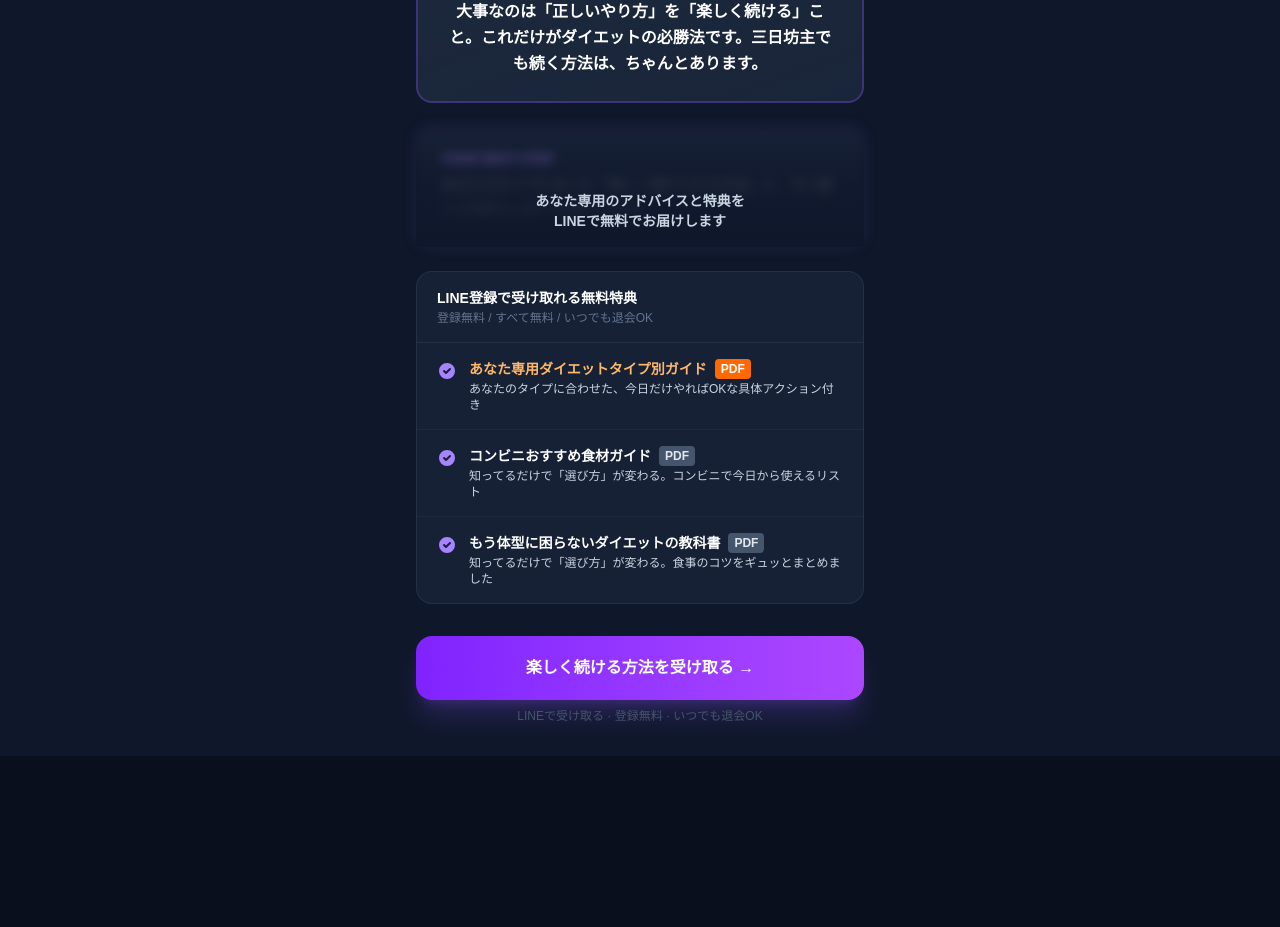
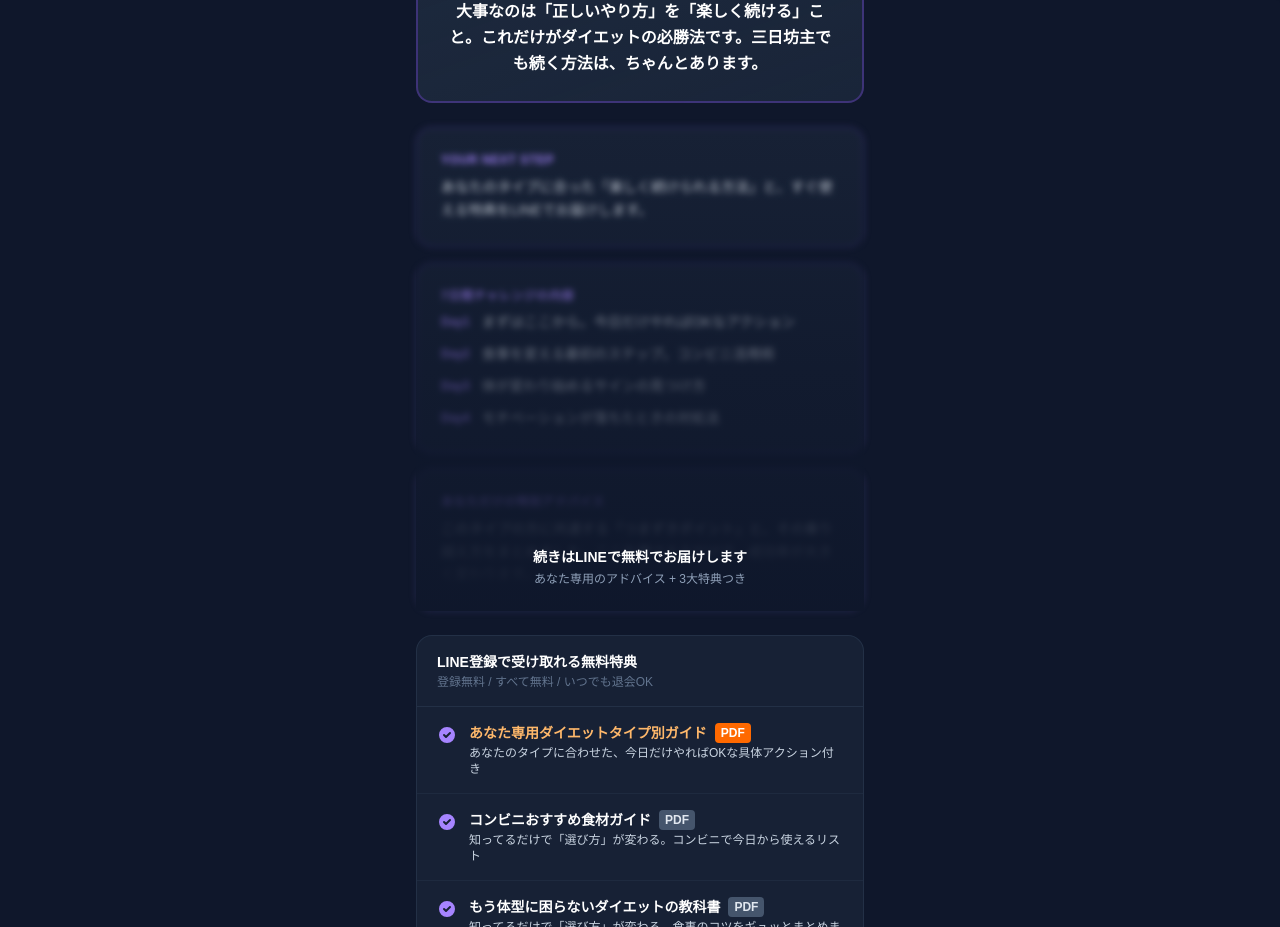
Before and after one commit to TomoRevo/pojipoji-bodymake, a Next.js app: page /pojipoji-bodymake/result/first_step in a window 1280 px wide. Shown: the part 858-1785 px from the top of the page. Before the commit the page ends 1614 px from the top, so only its background shows below. Built offline with nearby package versions, Linux system fonts and the light colour scheme; no server answers.

Commit message:
ぼかしエリア拡大(3カード)+blur弱め(3px)で読めそうで読めない感

```diff
--- a/src/app/result/[type]/page.tsx
+++ b/src/app/result/[type]/page.tsx
@@ -162,18 +162,54 @@
           <p className="text-white font-bold leading-relaxed text-base">{body[2]}</p>
         </div>
 
-        {/* ぼかしエリア：body[3] */}
+        {/* ぼかしエリア：ボリューム感を出す + 読めそうで読めない blur */}
         <div className="relative">
-          <div className="blur-[6px] select-none pointer-events-none" aria-hidden="true">
-            <div className={`bg-slate-800/60 border ${accent.border} rounded-2xl p-6`}>
+          <div className="blur-[3px] select-none pointer-events-none" aria-hidden="true">
+            {/* body[3] カード */}
+            <div className={`bg-slate-800/60 border ${accent.border} rounded-2xl p-6 mb-4`}>
               <p className={`text-xs font-bold ${accent.text} mb-2 tracking-wider`}>YOUR NEXT STEP</p>
               <p className="text-slate-200 leading-relaxed text-sm">{body[3]}</p>
             </div>
+
+            {/* ダミー追加コンテンツ（ボリューム感） */}
+            <div className={`bg-slate-800/60 border ${accent.border} rounded-2xl p-6 mb-4`}>
+              <p className={`text-xs font-bold ${accent.text} mb-2 tracking-wider`}>7日間チャレンジの内容</p>
+              <div className="flex flex-col gap-3">
+                <div className="flex items-center gap-3">
+                  <span className={`text-xs font-black ${accent.text}`}>Day1</span>
+                  <p className="text-slate-200 text-sm">まずはここから。今日だけやればOKなアクション</p>
+                </div>
+                <div className="flex items-center gap-3">
+                  <span className={`text-xs font-black ${accent.text}`}>Day2</span>
+                  <p className="text-slate-200 text-sm">食事を変える最初のステップ。コンビニ活用術</p>
+                </div>
+                <div className="flex items-center gap-3">
+                  <span className={`text-xs font-black ${accent.text}`}>Day3</span>
+                  <p className="text-slate-200 text-sm">体が変わり始めるサインの見つけ方</p>
+                </div>
+                <div className="flex items-center gap-3">
+                  <span className={`text-xs font-black ${accent.text}`}>Day4</span>
+                  <p className="text-slate-200 text-sm">モチベーションが落ちたときの対処法</p>
+                </div>
+              </div>
+            </div>
+
+            <div className={`bg-slate-800/60 border ${accent.border} rounded-2xl p-6`}>
+              <p className={`text-xs font-bold ${accent.text} mb-2 tracking-wider`}>あなただけの特別アドバイス</p>
+              <p className="text-slate-200 leading-relaxed text-sm">このタイプの方に共通する「つまずきポイント」と、その乗り越え方をまとめました。ここを押さえるだけで、成功率が大きく変わります。</p>
+            </div>
           </div>
-          <div className="absolute inset-0 bg-gradient-to-b from-slate-900/0 via-slate-900/80 to-slate-900 flex items-end justify-center pb-4">
-            <p className="text-slate-300 text-sm font-bold text-center">
-              あなた専用のアドバイスと特典を<br />LINEで無料でお届けします
-            </p>
+
+          {/* グラデーションオーバーレイ（下半分だけ） */}
+          <div className="absolute inset-0 bg-gradient-to-b from-transparent via-slate-900/60 to-slate-900 flex items-end justify-center pb-6">
+            <div className="text-center px-4">
+              <p className="text-white text-sm font-black mb-1">
+                続きはLINEで無料でお届けします
+              </p>
+              <p className="text-slate-400 text-xs">
+                あなた専用のアドバイス + 3大特典つき
+              </p>
+            </div>
           </div>
         </div>
 
```
